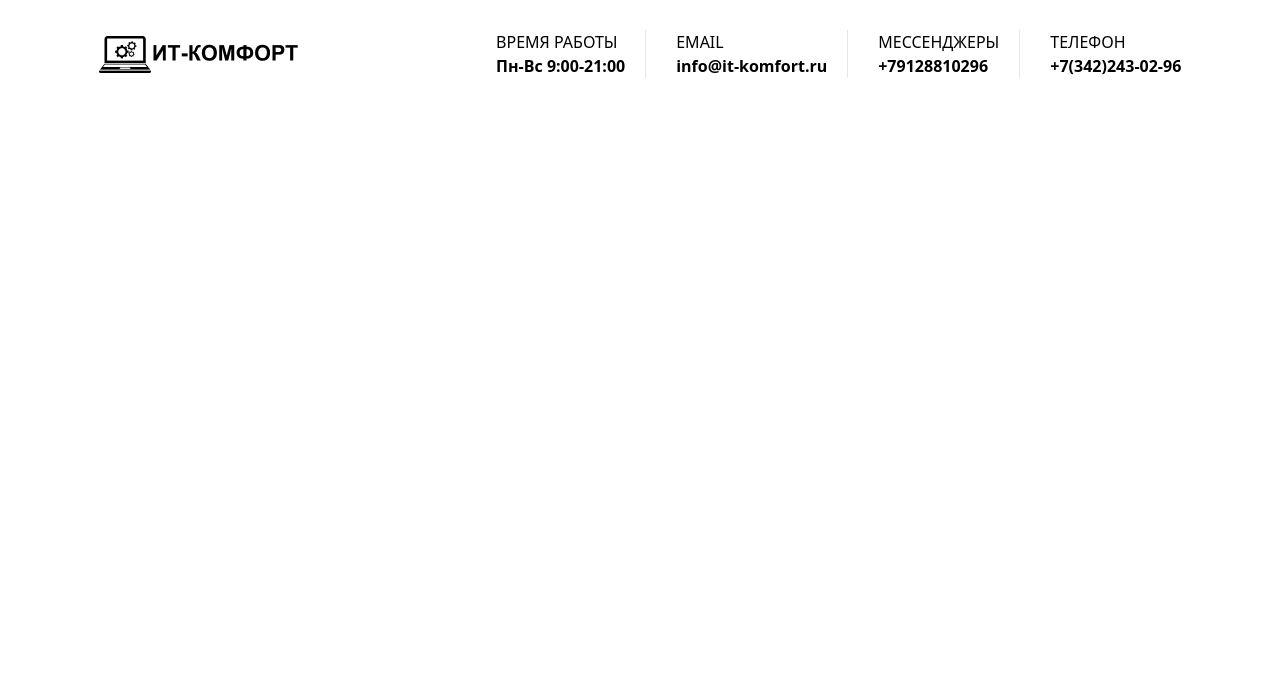
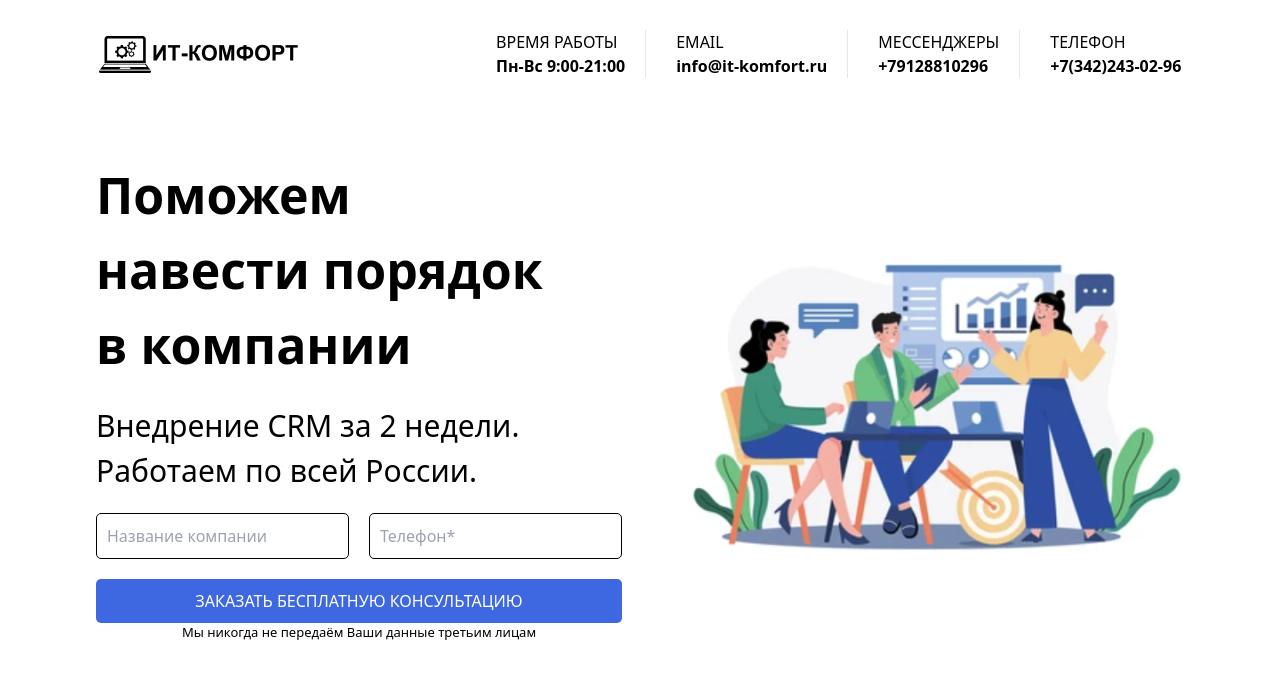
Before and after one commit to MarkMaximus/Exam, a website: page src/index.html in a window 1280 px wide. Drawn offline with nearby package versions, Linux system fonts and the light colour scheme; files that its build step writes are made by us from their sources.

Commit message:
Added Section 1

```diff
--- a/src/index.html
+++ b/src/index.html
@@ -35,6 +35,26 @@
         </div>
         <img src="Chevron.png" alt="" class="block md:hidden">
     </nav>
+    <section class="w-[90%] m-auto md:w-[85%] mt-[50px] mb-[50px] flex flex-col md:flex-row gap-[20px] items-center justify-between">
+        <article>
+            <p class="text-[28px] md:text-[50px] font-bold">Поможем<br>
+                навести порядок<br>
+                в компании</p>
+            <p class="text-[20px] md:text-[30px] mt-[20px] mb-[20px]">Внедрение CRM за 2 недели. <br>
+                Работаем по всей России.</p>
+            <div class="flex flex-col md:flex-row gap-[20px]">
+                <input type="text" placeholder="Название компании"
+                    class="border border-black p-[10px] rounded-[5px] w-[100%] md:w-[100%]">
+                <input type="tel" placeholder="Телефон*"
+                    class="border border-black p-[10px] rounded-[5px] w-[100%] md:w-[100%]">
+            </div>
+            <div class="bg-[#3D68E1] p-[10px] w-[100%] rounded-[5px] mt-[20px]">
+                <p class="text-white md:text-[16px] text-center">ЗАКАЗАТЬ БЕСПЛАТНУЮ КОНСУЛЬТАЦИЮ</p>
+            </div>
+            <p class="text-center text-[13px]">Мы никогда не передаём Ваши данные третьим лицам</p>
+        </article>
+        <img src="hero1.png" alt="">
+    </section>
 </body>
 
 </html>
```
Also changed, not shown: src/hero1.png (renamed from src/image 15.png).
